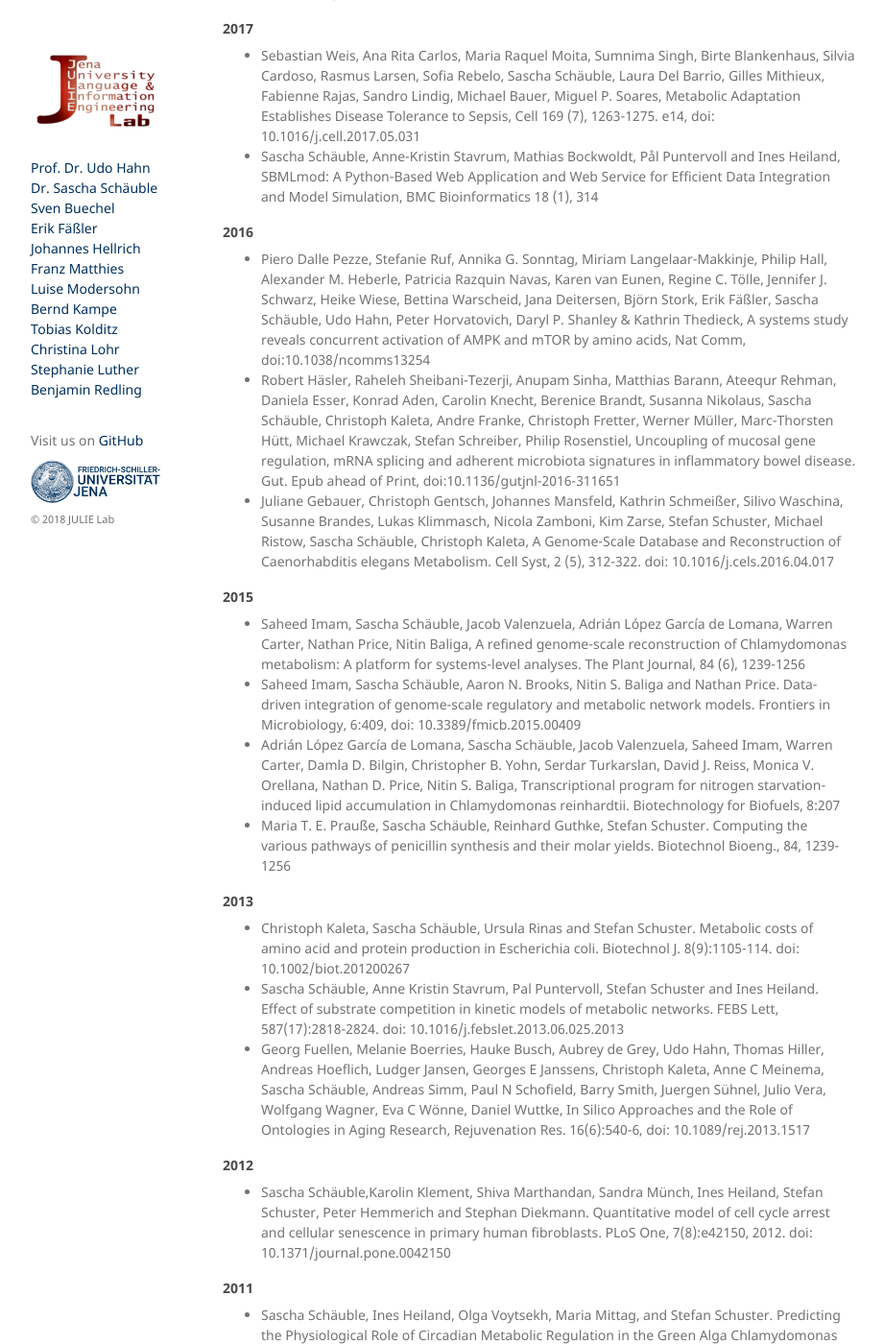
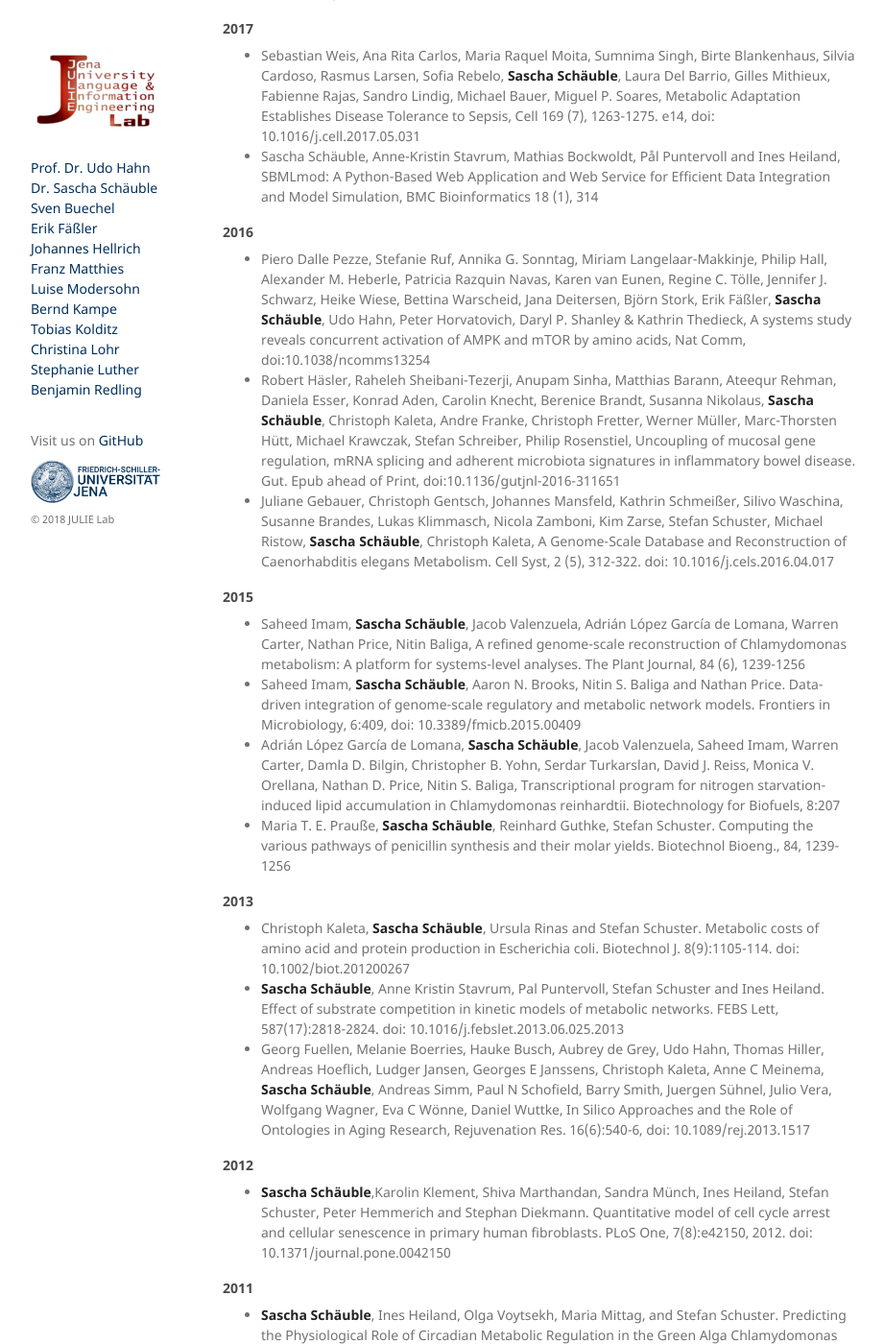
Before and after one commit to JULIELab/JULIELab.github.io, a Jekyll site: the page built from staff/Schaeuble/publication.md, in a window 1280 px wide and 1400 px high, scrolled down 429 px. Shown: the whole window at 96% size, without its empty margins (178-1099 px from the left). Built offline with Jekyll 4.4.1, drawn with Linux system fonts in a browser that asks for light colours; our own code applies the rules of GitHub Pages for plain Markdown files; some of the changed text lies outside the part shown.

Commit message:
Update publication.md

```diff
--- a/staff/Schaeuble/publication.md
+++ b/staff/Schaeuble/publication.md
@@ -12,34 +12,34 @@ Publications
 
 #### 2018
 
-* Peer Aramillo Irizar*, Sascha Schäuble*, Daniela Esser*, Marco Groth, Christiane Frahm, Steffen Priebe, Mario Baumgart, Nils Hartmann, Shiva Marthandan, Uwe Menzel, Julia Müller, Silvio Schmidt, Volker Ast, Amke Caliebe, Rainer König, Michael Krawczak, Michael Ristow, Stefan Schuster, Alessandro Cellerino, Stephan Diekmann, Christoph Englert, Peter Hemmerich, Jürgen Sühnel, Reinhard Guthke, Otto W. Witte, Matthias Platzer, Eytan Ruppin & Christoph Kaleta, Transcriptomic alterations during ageing reflect the shift from cancer to degenerative diseases in the elderly, Nature Communications, 9, Article number: 327 (2018), doi:10.1038/s41467-017-02395-2
+* Peer Aramillo Irizar*, **Sascha Schäuble***, Daniela Esser*, Marco Groth, Christiane Frahm, Steffen Priebe, Mario Baumgart, Nils Hartmann, Shiva Marthandan, Uwe Menzel, Julia Müller, Silvio Schmidt, Volker Ast, Amke Caliebe, Rainer König, Michael Krawczak, Michael Ristow, Stefan Schuster, Alessandro Cellerino, Stephan Diekmann, Christoph Englert, Peter Hemmerich, Jürgen Sühnel, Reinhard Guthke, Otto W. Witte, Matthias Platzer, Eytan Ruppin & Christoph Kaleta, Transcriptomic alterations during ageing reflect the shift from cancer to degenerative diseases in the elderly, Nature Communications, 9, Article number: 327 (2018), doi:10.1038/s41467-017-02395-2
 
 #### 2017
 
-* Sebastian Weis, Ana Rita Carlos, Maria Raquel Moita, Sumnima Singh, Birte Blankenhaus, Silvia Cardoso, Rasmus Larsen, Sofia Rebelo, Sascha Schäuble, Laura Del Barrio, Gilles Mithieux, Fabienne Rajas, Sandro Lindig, Michael Bauer, Miguel P. Soares, Metabolic Adaptation Establishes Disease Tolerance to Sepsis, Cell 169 (7), 1263-1275. e14, doi: 10.1016/j.cell.2017.05.031
+* Sebastian Weis, Ana Rita Carlos, Maria Raquel Moita, Sumnima Singh, Birte Blankenhaus, Silvia Cardoso, Rasmus Larsen, Sofia Rebelo, **Sascha Schäuble**, Laura Del Barrio, Gilles Mithieux, Fabienne Rajas, Sandro Lindig, Michael Bauer, Miguel P. Soares, Metabolic Adaptation Establishes Disease Tolerance to Sepsis, Cell 169 (7), 1263-1275. e14, doi: 10.1016/j.cell.2017.05.031
 * Sascha Schäuble, Anne-Kristin Stavrum, Mathias Bockwoldt, Pål Puntervoll and Ines Heiland, SBMLmod: A Python-Based Web Application and Web Service for Efficient Data Integration and Model Simulation, BMC Bioinformatics 18 (1), 314
 
 #### 2016
 
-* Piero Dalle Pezze, Stefanie Ruf, Annika G. Sonntag, Miriam Langelaar-Makkinje, Philip Hall, Alexander M. Heberle, Patricia Razquin Navas, Karen van Eunen, Regine C. Tölle, Jennifer J. Schwarz, Heike Wiese, Bettina Warscheid, Jana Deitersen, Björn Stork, Erik Fäßler, Sascha Schäuble, Udo Hahn, Peter Horvatovich, Daryl P. Shanley & Kathrin Thedieck, A systems study reveals concurrent activation of AMPK and mTOR by amino acids, Nat Comm, doi:10.1038/ncomms13254
-* Robert Häsler, Raheleh Sheibani-Tezerji, Anupam Sinha, Matthias Barann, Ateequr Rehman, Daniela Esser, Konrad Aden, Carolin Knecht, Berenice Brandt, Susanna Nikolaus, Sascha Schäuble, Christoph Kaleta, Andre Franke, Christoph Fretter, Werner Müller, Marc-Thorsten Hütt, Michael Krawczak, Stefan Schreiber, Philip Rosenstiel, Uncoupling of mucosal gene regulation, mRNA splicing and adherent microbiota signatures in inflammatory bowel disease. Gut. Epub ahead of Print, doi:10.1136/gutjnl-2016-311651
-* Juliane Gebauer, Christoph Gentsch, Johannes Mansfeld, Kathrin Schmeißer, Silivo Waschina, Susanne Brandes, Lukas Klimmasch, Nicola Zamboni, Kim Zarse, Stefan Schuster, Michael Ristow, Sascha Schäuble, Christoph Kaleta, A Genome-Scale Database and Reconstruction of Caenorhabditis elegans Metabolism. Cell Syst, 2 (5), 312-322. doi: 10.1016/j.cels.2016.04.017
+* Piero Dalle Pezze, Stefanie Ruf, Annika G. Sonntag, Miriam Langelaar-Makkinje, Philip Hall, Alexander M. Heberle, Patricia Razquin Navas, Karen van Eunen, Regine C. Tölle, Jennifer J. Schwarz, Heike Wiese, Bettina Warscheid, Jana Deitersen, Björn Stork, Erik Fäßler, **Sascha Schäuble**, Udo Hahn, Peter Horvatovich, Daryl P. Shanley & Kathrin Thedieck, A systems study reveals concurrent activation of AMPK and mTOR by amino acids, Nat Comm, doi:10.1038/ncomms13254
+* Robert Häsler, Raheleh Sheibani-Tezerji, Anupam Sinha, Matthias Barann, Ateequr Rehman, Daniela Esser, Konrad Aden, Carolin Knecht, Berenice Brandt, Susanna Nikolaus, **Sascha Schäuble**, Christoph Kaleta, Andre Franke, Christoph Fretter, Werner Müller, Marc-Thorsten Hütt, Michael Krawczak, Stefan Schreiber, Philip Rosenstiel, Uncoupling of mucosal gene regulation, mRNA splicing and adherent microbiota signatures in inflammatory bowel disease. Gut. Epub ahead of Print, doi:10.1136/gutjnl-2016-311651
+* Juliane Gebauer, Christoph Gentsch, Johannes Mansfeld, Kathrin Schmeißer, Silivo Waschina, Susanne Brandes, Lukas Klimmasch, Nicola Zamboni, Kim Zarse, Stefan Schuster, Michael Ristow, **Sascha Schäuble**, Christoph Kaleta, A Genome-Scale Database and Reconstruction of Caenorhabditis elegans Metabolism. Cell Syst, 2 (5), 312-322. doi: 10.1016/j.cels.2016.04.017
 
 #### 2015
 
-* Saheed Imam, Sascha Schäuble, Jacob Valenzuela, Adrián López García de Lomana, Warren Carter, Nathan Price, Nitin Baliga, A refined genome-scale reconstruction of Chlamydomonas metabolism: A platform for systems-level analyses. The Plant Journal, 84 (6), 1239-1256
-* Saheed Imam, Sascha Schäuble, Aaron N. Brooks, Nitin S. Baliga and Nathan Price. Data-driven integration of genome-scale regulatory and metabolic network models. Frontiers in Microbiology, 6:409, doi: 10.3389/fmicb.2015.00409
-* Adrián López García de Lomana, Sascha Schäuble, Jacob Valenzuela, Saheed Imam, Warren Carter, Damla D. Bilgin, Christopher B. Yohn, Serdar Turkarslan, David J. Reiss, Monica V. Orellana, Nathan D. Price, Nitin S. Baliga, Transcriptional program for nitrogen starvation-induced lipid accumulation in Chlamydomonas reinhardtii. Biotechnology for Biofuels, 8:207
-* Maria T. E. Prauße, Sascha Schäuble, Reinhard Guthke, Stefan Schuster. Computing the various pathways of penicillin synthesis and their molar yields. Biotechnol Bioeng., 84, 1239-1256
+* Saheed Imam, **Sascha Schäuble**, Jacob Valenzuela, Adrián López García de Lomana, Warren Carter, Nathan Price, Nitin Baliga, A refined genome-scale reconstruction of Chlamydomonas metabolism: A platform for systems-level analyses. The Plant Journal, 84 (6), 1239-1256
+* Saheed Imam, **Sascha Schäuble**, Aaron N. Brooks, Nitin S. Baliga and Nathan Price. Data-driven integration of genome-scale regulatory and metabolic network models. Frontiers in Microbiology, 6:409, doi: 10.3389/fmicb.2015.00409
+* Adrián López García de Lomana, **Sascha Schäuble**, Jacob Valenzuela, Saheed Imam, Warren Carter, Damla D. Bilgin, Christopher B. Yohn, Serdar Turkarslan, David J. Reiss, Monica V. Orellana, Nathan D. Price, Nitin S. Baliga, Transcriptional program for nitrogen starvation-induced lipid accumulation in Chlamydomonas reinhardtii. Biotechnology for Biofuels, 8:207
+* Maria T. E. Prauße, **Sascha Schäuble**, Reinhard Guthke, Stefan Schuster. Computing the various pathways of penicillin synthesis and their molar yields. Biotechnol Bioeng., 84, 1239-1256
 
 #### 2013
-* Christoph Kaleta, Sascha Schäuble, Ursula Rinas and Stefan Schuster. Metabolic costs of amino acid and protein production in Escherichia coli. Biotechnol J. 8(9):1105-114. doi: 10.1002/biot.201200267
-* Sascha Schäuble, Anne Kristin Stavrum, Pal Puntervoll, Stefan Schuster and Ines Heiland. Effect of substrate competition in kinetic models of metabolic networks. FEBS Lett, 587(17):2818-2824. doi: 10.1016/j.febslet.2013.06.025.2013
-* Georg Fuellen, Melanie Boerries, Hauke Busch, Aubrey de Grey, Udo Hahn, Thomas Hiller, Andreas Hoeflich, Ludger Jansen, Georges E Janssens, Christoph Kaleta, Anne C Meinema, Sascha Schäuble, Andreas Simm, Paul N Schofield, Barry Smith, Juergen Sühnel, Julio Vera, Wolfgang Wagner, Eva C Wönne, Daniel Wuttke, In Silico Approaches and the Role of Ontologies in Aging Research, Rejuvenation Res. 16(6):540-6, doi: 10.1089/rej.2013.1517
+* Christoph Kaleta, **Sascha Schäuble**, Ursula Rinas and Stefan Schuster. Metabolic costs of amino acid and protein production in Escherichia coli. Biotechnol J. 8(9):1105-114. doi: 10.1002/biot.201200267
+* **Sascha Schäuble**, Anne Kristin Stavrum, Pal Puntervoll, Stefan Schuster and Ines Heiland. Effect of substrate competition in kinetic models of metabolic networks. FEBS Lett, 587(17):2818-2824. doi: 10.1016/j.febslet.2013.06.025.2013
+* Georg Fuellen, Melanie Boerries, Hauke Busch, Aubrey de Grey, Udo Hahn, Thomas Hiller, Andreas Hoeflich, Ludger Jansen, Georges E Janssens, Christoph Kaleta, Anne C Meinema, **Sascha Schäuble**, Andreas Simm, Paul N Schofield, Barry Smith, Juergen Sühnel, Julio Vera, Wolfgang Wagner, Eva C Wönne, Daniel Wuttke, In Silico Approaches and the Role of Ontologies in Aging Research, Rejuvenation Res. 16(6):540-6, doi: 10.1089/rej.2013.1517
 
 #### 2012
-* Sascha Schäuble,Karolin Klement, Shiva Marthandan, Sandra Münch, Ines Heiland, Stefan Schuster, Peter Hemmerich and Stephan Diekmann. Quantitative model of cell cycle arrest and cellular senescence in primary human fibroblasts. PLoS One, 7(8):e42150, 2012. doi: 10.1371/journal.pone.0042150
+* **Sascha Schäuble**,Karolin Klement, Shiva Marthandan, Sandra Münch, Ines Heiland, Stefan Schuster, Peter Hemmerich and Stephan Diekmann. Quantitative model of cell cycle arrest and cellular senescence in primary human fibroblasts. PLoS One, 7(8):e42150, 2012. doi: 10.1371/journal.pone.0042150
 
 #### 2011
-* Sascha Schäuble, Ines Heiland, Olga Voytsekh, Maria Mittag, and Stefan Schuster. Predicting the Physiological Role of Circadian Metabolic Regulation in the Green Alga Chlamydomonas reinhardtii. PLoS One, 6(8):e23026. doi: 10.1371/journal.pone.0023026
-* Sascha Schäuble, Stefan Schuster, and Christoph Kaleta. Hands-on metabolism: Analysis of complex biochemical networks using elementary flux modes. Meth. Enzymol. 500, 437-456
+* **Sascha Schäuble**, Ines Heiland, Olga Voytsekh, Maria Mittag, and Stefan Schuster. Predicting the Physiological Role of Circadian Metabolic Regulation in the Green Alga Chlamydomonas reinhardtii. PLoS One, 6(8):e23026. doi: 10.1371/journal.pone.0023026
+* **Sascha Schäuble**, Stefan Schuster, and Christoph Kaleta. Hands-on metabolism: Analysis of complex biochemical networks using elementary flux modes. Meth. Enzymol. 500, 437-456
```
